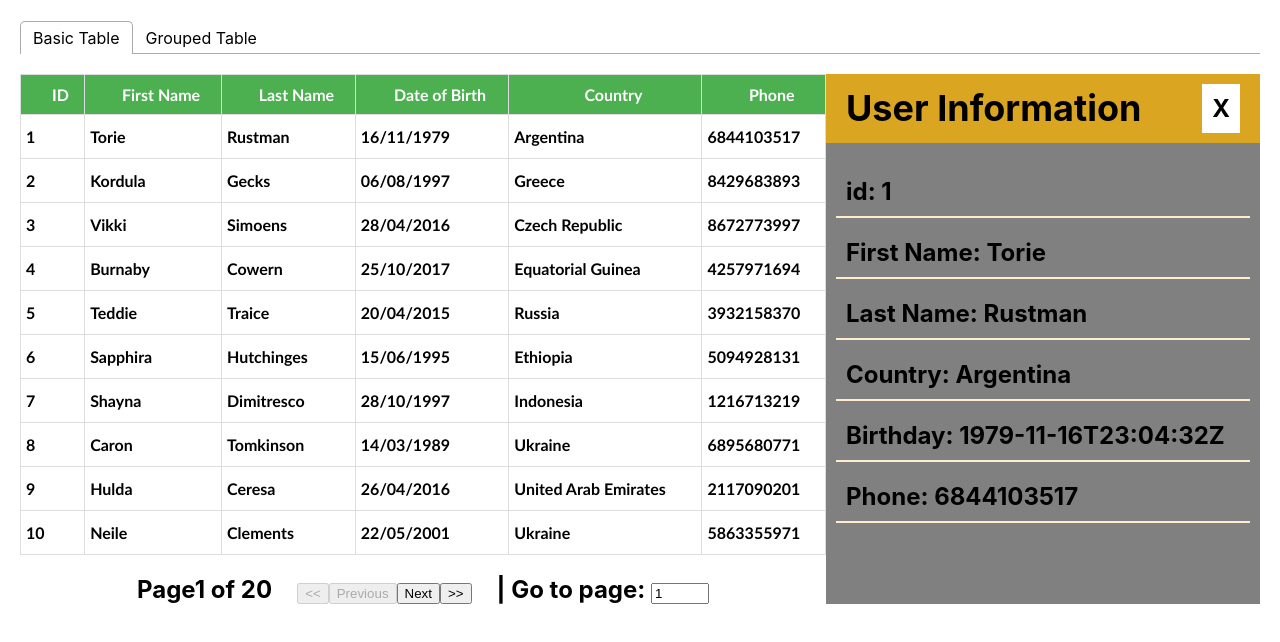
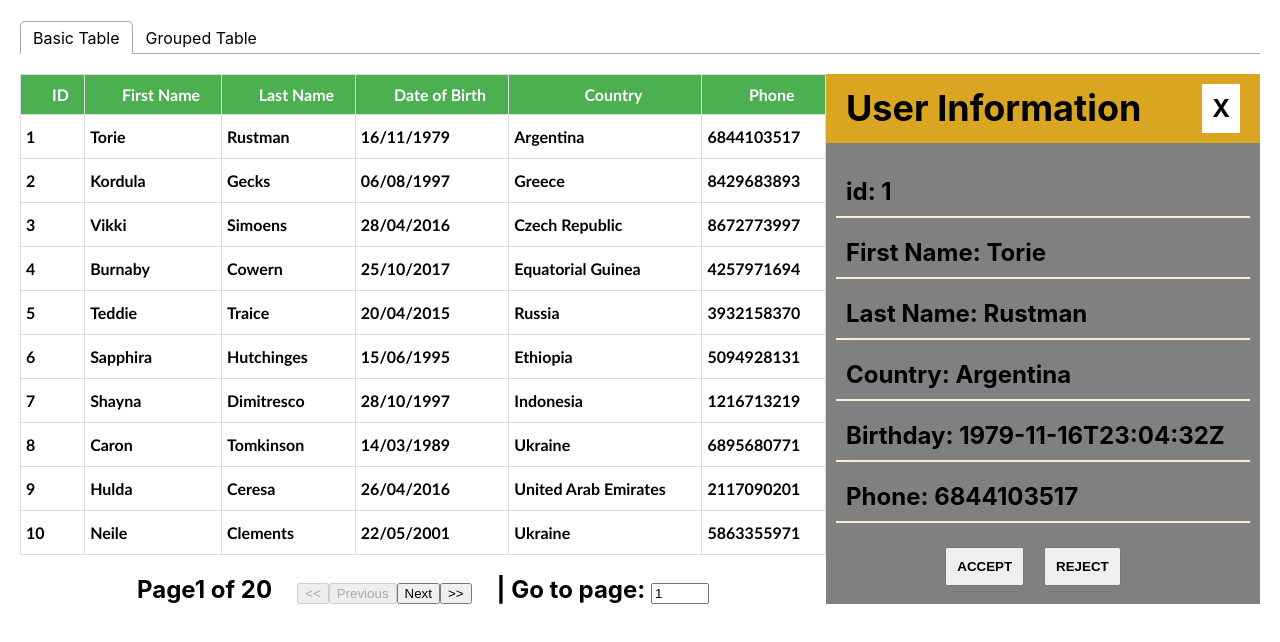
Before and after one commit to GU-RAM/data-table, a React (Create React App) app: page / in a window 1280 px wide. Both pictures are taken after a click on the element "Torie". Shown: the top 642 px of the page. Built offline with nearby package versions, Linux system fonts and the light colour scheme.

Commit message:
add button to side column

```diff
--- a/src/components/Table/TableSidePage.js
+++ b/src/components/Table/TableSidePage.js
@@ -16,6 +16,10 @@ const TableSidePage = ({ rowInfo, setShowModal, setSideColumnActive }) => {
         <li>Birthday: {date_of_birth}</li>
         <li>Phone: {phone}</li>
       </ul>
+      <div className='side-column-footer'>
+        <button>ACCEPT</button>
+        <button>REJECT</button>
+      </div>
     </>
   );
 };
--- a/src/components/Table/table.css
+++ b/src/components/Table/table.css
@@ -95,3 +95,17 @@ tbody td span {
   padding: 10px;
   border-bottom: 2px solid blanchedalmond;
 }
+
+.side-column-footer {
+  display: flex;
+  justify-content: center;
+}
+
+.side-column-footer > button {
+  margin-right: 20px;
+}
+
+.side-column-footer button {
+  padding: 10px;
+  font-weight: 550;
+}
```
